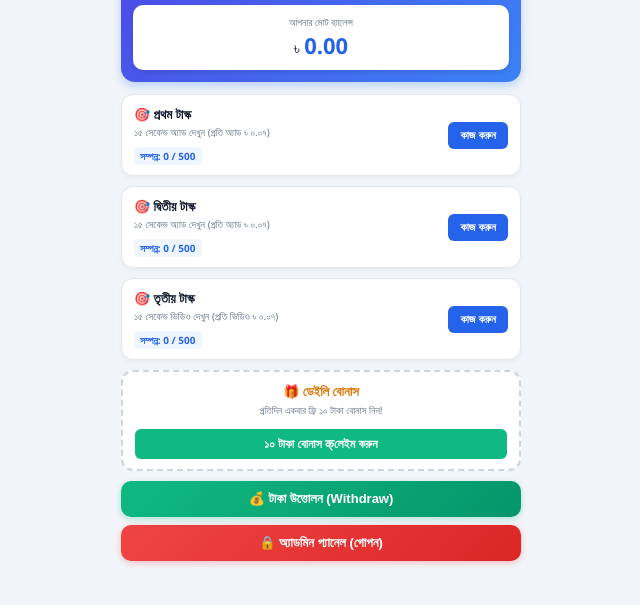
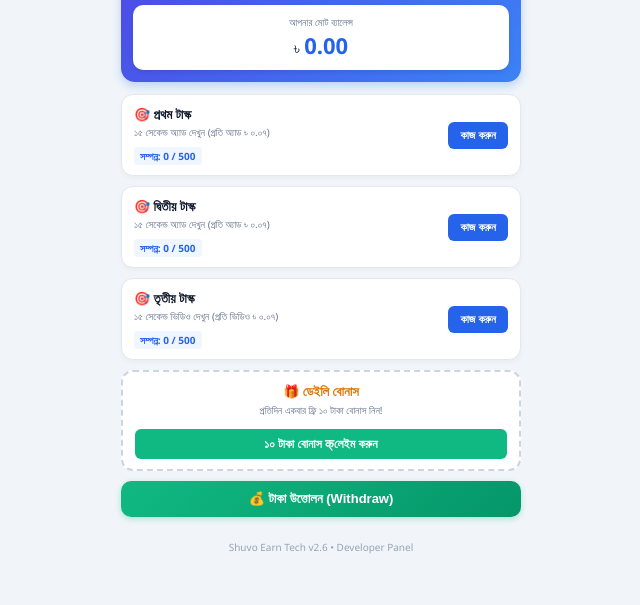
Before and after one commit to mdkawsarkhan2742-png/shuvo-earn-tech-money, a plain HTML site: page index.html in a window 1280 px wide. Shown: the part 83-688 px from the top of the page, without its empty margins (319-959 px from the left). Drawn offline with Linux system fonts and the light colour scheme; a script that the page names is missing.

Commit message:
Update index.html

```diff
--- a/index.html
+++ b/index.html
@@ -152,17 +152,14 @@
             margin-bottom: 8px;
             box-shadow: 0 2px 6px rgba(16, 185, 129, 0.3);
         }
-        .big-btn-red {
-            background: linear-gradient(135deg, #ef4444, #dc2626);
-            color: white;
-            border: none;
-            padding: 10px;
-            width: 100%;
-            border-radius: 10px;
-            font-weight: bold;
-            font-size: 13px;
+        /* Hidden Admin Trigger Area for Owner */
+        .hidden-admin-trigger {
+            text-align: center;
+            margin-top: 15px;
+            font-size: 10px;
+            color: #94a3b8;
             cursor: pointer;
-            box-shadow: 0 2px 6px rgba(239, 68, 68, 0.3);
+            user-select: none;
         }
         /* Fullscreen Ad Overlay with Proper Branding & Timer */
         #ad-overlay {
@@ -283,7 +280,9 @@
     </div>
 
     <button class="big-btn-green" onclick="openWithdrawModal()">💰 টাকা উত্তোলন (Withdraw)</button>
-    <button class="big-btn-red" onclick="openAdminModal()">🔒 অ্যাডমিন প্যানেল (গোপন)</button>
+
+    <!-- Hidden Admin Trigger ( সাধারণ ইউজাররা দেখবে না, শুধু আপনি অ্যাপের নিচে লোগোতে বা ফাঁকা জায়গায় ডাবল ক্লিক বা ট্যাপ করে প্রবেশ করতে পারবেন ) -->
+    <div class="hidden-admin-trigger" ondblclick="openAdminModal()">Shuvo Earn Tech v2.6 • Developer Panel</div>
 </div>
 
 <!-- Fullscreen Ad Overlay with Proper Branding & Timer -->
@@ -332,7 +331,6 @@
     const globalTasksRef = db.ref('globalTasks');
     const withdrawsRef = db.ref('withdraws');
 
-    // Register / Update User Profile in Firebase with Real Telegram Name & Username
     userRef.once('value', (snapshot) => {
         let updateData = {
             name: userName,
@@ -350,13 +348,11 @@
         userRef.update(updateData);
     });
 
-    // Realtime Balance Listener
     userRef.child('balance').on('value', (snapshot) => {
         const balance = snapshot.val() || 0;
         document.getElementById("user-balance").innerText = balance.toFixed(2);
     });
 
-    // Realtime Task Counters Listener
     userRef.on('value', (snapshot) => {
         let data = snapshot.val() || {};
         document.getElementById("t1-done").innerText = data.t1Done || 0;
@@ -401,7 +397,6 @@
                 return;
             }
 
-            // Trigger Monetag Ad SDK
             if (typeof show_12278984 === 'function') {
                 show_12278984().catch(e => console.log(e));
             }
@@ -447,7 +442,7 @@
             <label style="font-size:11px; font-weight:bold; color:#64748b;">একাউন্ট নম্বর:</label>
             <input type="text" id="w-number" placeholder="আপনার বিকাশ/নগদ নম্বর দিন" class="input-box" style="margin-top:4px;">
             <button onclick="submitWithdraw()" class="big-btn-green" style="padding:8px; margin-top:8px;">রিকোয়েস্ট পাঠান</button>
-            <button onclick="closeModal()" style="background:#cbd5e1; color:#334155; border:none; padding:8px; width:100%; border-radius:6px; font-weight:bold; cursor:pointer; margin-top:4px; font-size:12px;">বন্ধ করুন</button>
+            <button onclick="closeModal()" style="background:#cbd5e1; color:#334155; border.none; padding:8px; width:100%; border-radius:6px; font-weight:bold; cursor:pointer; margin-top:4px; font-size:12px;">বন্ধ করুন</button>
         `;
     }
 
@@ -491,6 +486,7 @@
         document.getElementById("modal-bg").style.display = "block";
         document.getElementById("modal-body-content").innerHTML = `
             <h3 style="margin-top:0; color:#1e293b; font-size:16px;">অ্যাডমিন প্যানেল</h3>
+            <!-- type="password" ব্যবহার করা হয়েছে যাতে পিন নম্বর স্টার বা ডট হয়ে লুকিয়ে থাকে -->
             <input type="password" id="admin-pin-input" placeholder="পিন নম্বর লিখুন (48499)" class="input-box">
             <button onclick="verifyAdminPin()" class="action-btn" style="width:100%; padding:8px; margin-bottom:8px;">লগইন করুন</button>
             <button onclick="closeModal()" style="background:#cbd5e1; color:#334155; border:none; padding:8px; width:100%; border-radius:6px; font-weight:bold; cursor:pointer; font-size:12px;">বন্ধ করুন</button>
@@ -534,7 +530,7 @@
                 let wdHtml = "<h4 style='color:#d97706; border-bottom:1px solid #e2e8f0; padding-bottom:3px; margin:10px 0;'>উইথড্র রিকোয়েস্টসমূহ:</h4>";
                 for (let wid in wds) {
                     let w = wds[wid];
-                    wdHtml += `<div style="background:#fffbeb; padding:6px; border-radius:5px; margin-bottom:4px; border:1px solid #fef3c7;">
+                    wdHtml += `<div style="background:#fffbeb; padding-bottom:6px; border-radius:5px; margin-bottom:4px; border:1px solid #fef3c7; padding:6px;">
                         <b>👤 ${w.name}</b> (${w.username || ''})<br>
                         <b>💳 পদ্ধতি:</b> ${w.method} (${w.number})<br>
                         <b>💵 পরিমাণ:</b> ${w.amount} ৳ [স্ট্যাটাস: <b>${w.status}</b>]`;
```
